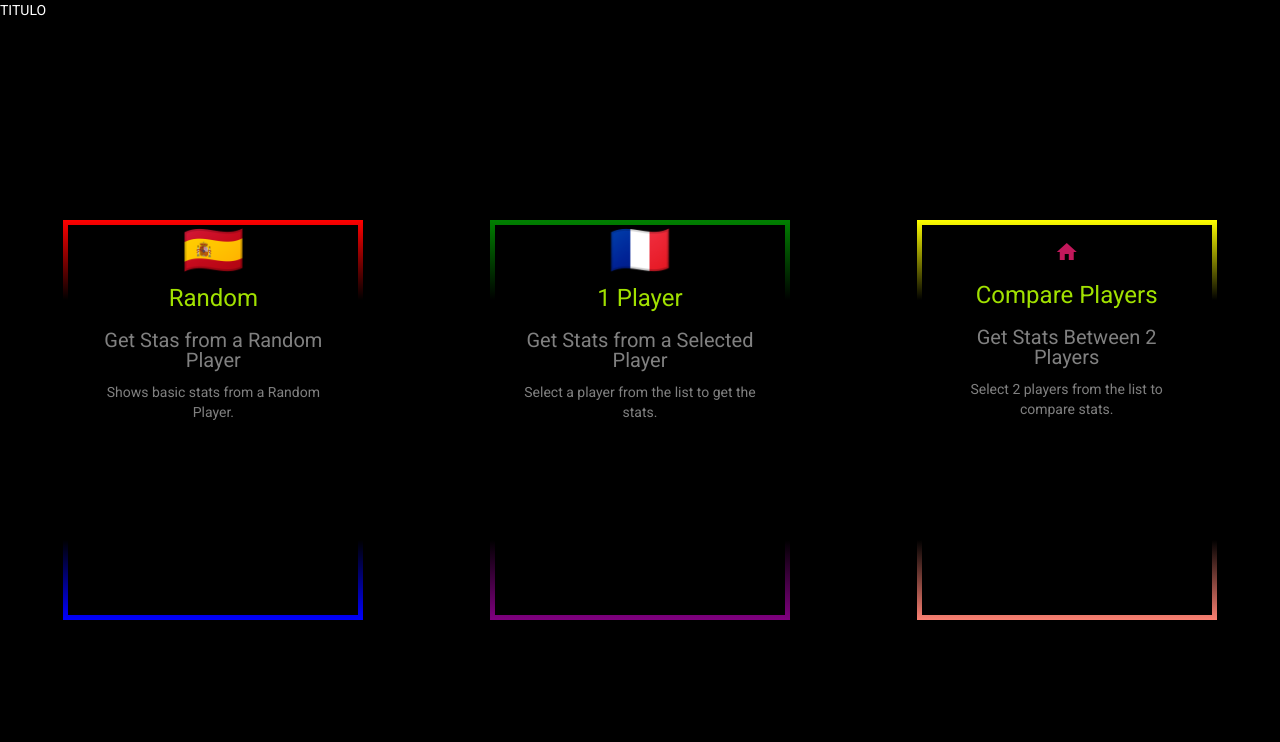
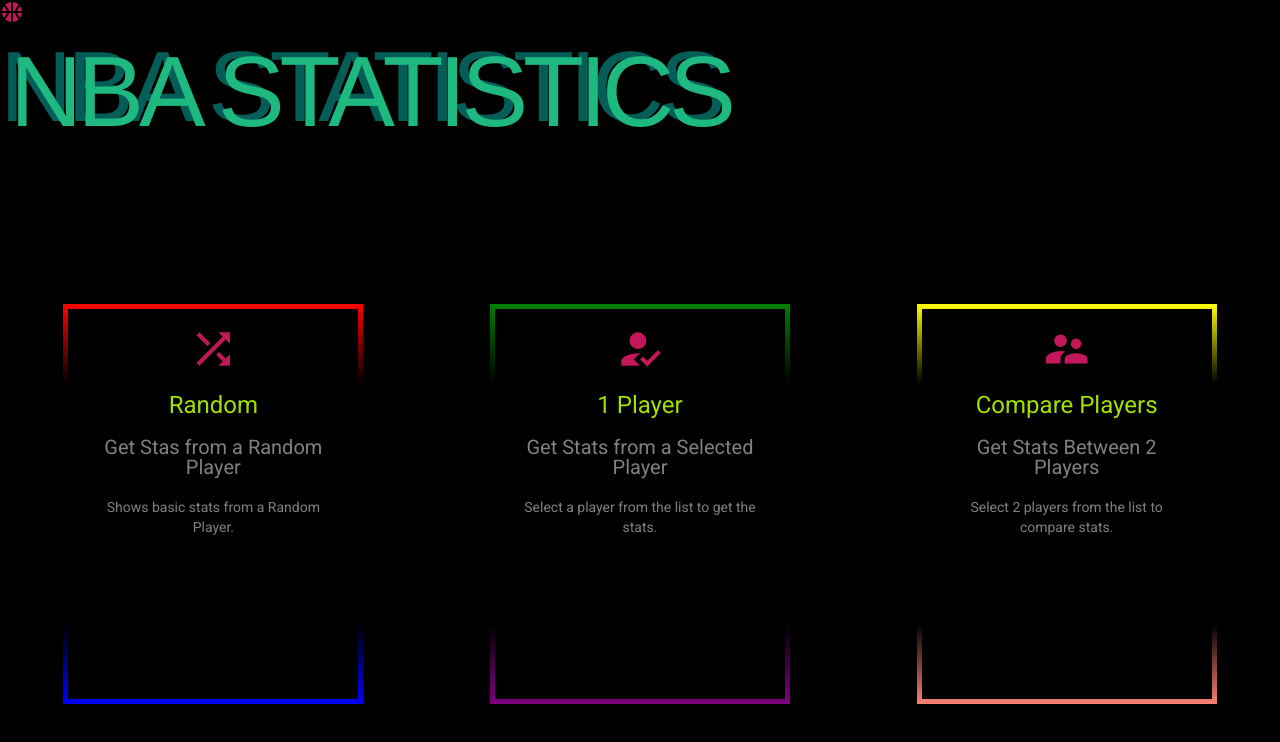
Before and after one commit to Alberto-Amo-Marin/NameDay, an Angular app: page / in a window 1280 px wide. Shown: the top 742 px of the page. Built offline with nearby package versions, Linux system fonts and the light colour scheme.

Commit message:
[ADD] - testing tittles

```diff
--- a/src/app/home/home.component.html
+++ b/src/app/home/home.component.html
@@ -1,16 +1,14 @@
 <body>
-    <!-- <div routerLink="/spain">España</div>
-<div>Francia</div>
-<div>Estados Unidos</div> -->
-    <span style="color: white">
-        TITULO
-    </span>
+    <div>
+        <mat-icon color="primary">sports_basketball</mat-icon>
+        <div class="title">NBA STATISTICS</div>
+    </div>
 
     <div class="layout">
         <div routerLink="/spain" class="card">
-            <span class="span">
-                🇪🇸
-            </span>
+            <mat-icon color="primary" class="icon">
+                shuffle
+            </mat-icon>
 
             <h1>
                 Random
@@ -24,9 +22,9 @@
         </div>
 
         <div class="card2">
-            <span class="span">
-                🇫🇷
-            </span>
+            <mat-icon color="primary" class="icon">
+                how_to_reg
+            </mat-icon>
 
             <h1>
                 1 Player
@@ -40,11 +38,9 @@
         </div>
 
         <div class="card3">
-            <!-- <span class="span"> -->
-            <mat-icon color="primary">
-                home
+            <mat-icon color="primary" class="icon">
+                supervisor_account
             </mat-icon>
-            <!-- </span> -->
 
             <h1>
                 Compare Players
--- a/src/app/home/home.component.scss
+++ b/src/app/home/home.component.scss
@@ -14,11 +14,28 @@
     overflow: hidden;
 }
 
+/* Style for the Tittle*/
+.title {
+    //display: inline;
+    position: relative;
+    font: 100px Helvetica, Sans-Serif;
+    letter-spacing: -5px;
+    color: #045d56;
+}
+
+.title:after {
+    content: "NBA STATISTICS";
+    position: absolute;
+    left: 10px;
+    top: 5px;
+    color: #1eb980;
+}
+
 .layout {
     display: flex;
     justify-content: space-around;
     align-items: center;
-    height: 100vh;
+    height: 90vh;
 }
 
 /* Spanish Card */
@@ -142,9 +159,9 @@
 }
 /*******************************************************************************/
 
-.span {
-    height: 100px;
-    width: 100px;
+.icon {
+    height: 50px;
+    width: 50px;
     font-size: 50px;
 }
 
@@ -161,7 +178,7 @@
 
 h1 + p + p {
     color: gray;
-    margin-top: 10px;
+    margin-top: 20px;
 }
 
 .spacing {
--- a/src/app/spain/spain.component.html
+++ b/src/app/spain/spain.component.html
@@ -1,4 +1,4 @@
-<p>spain works!</p>
+<p style="font-size: 100px;">spain works!</p>
 <mat-icon>home</mat-icon>
 <mat-icon color="primary">
     home
```
